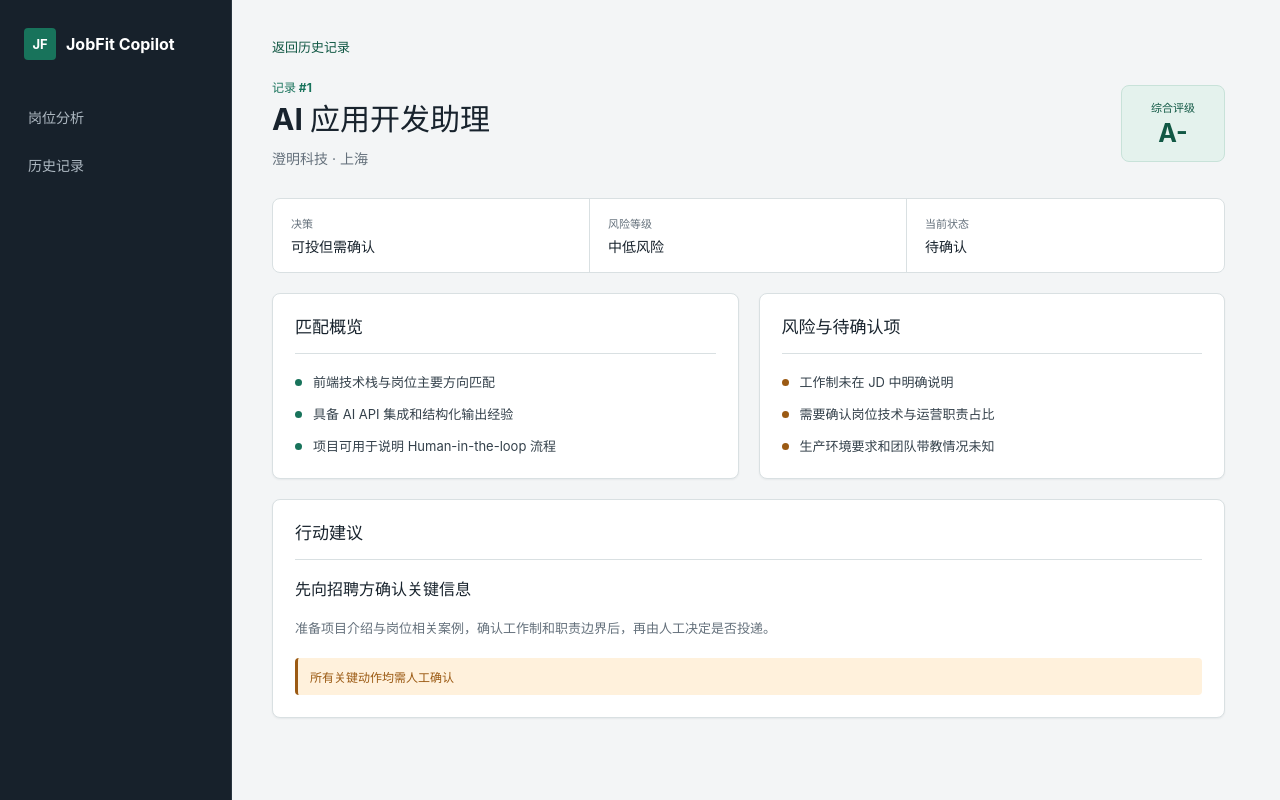
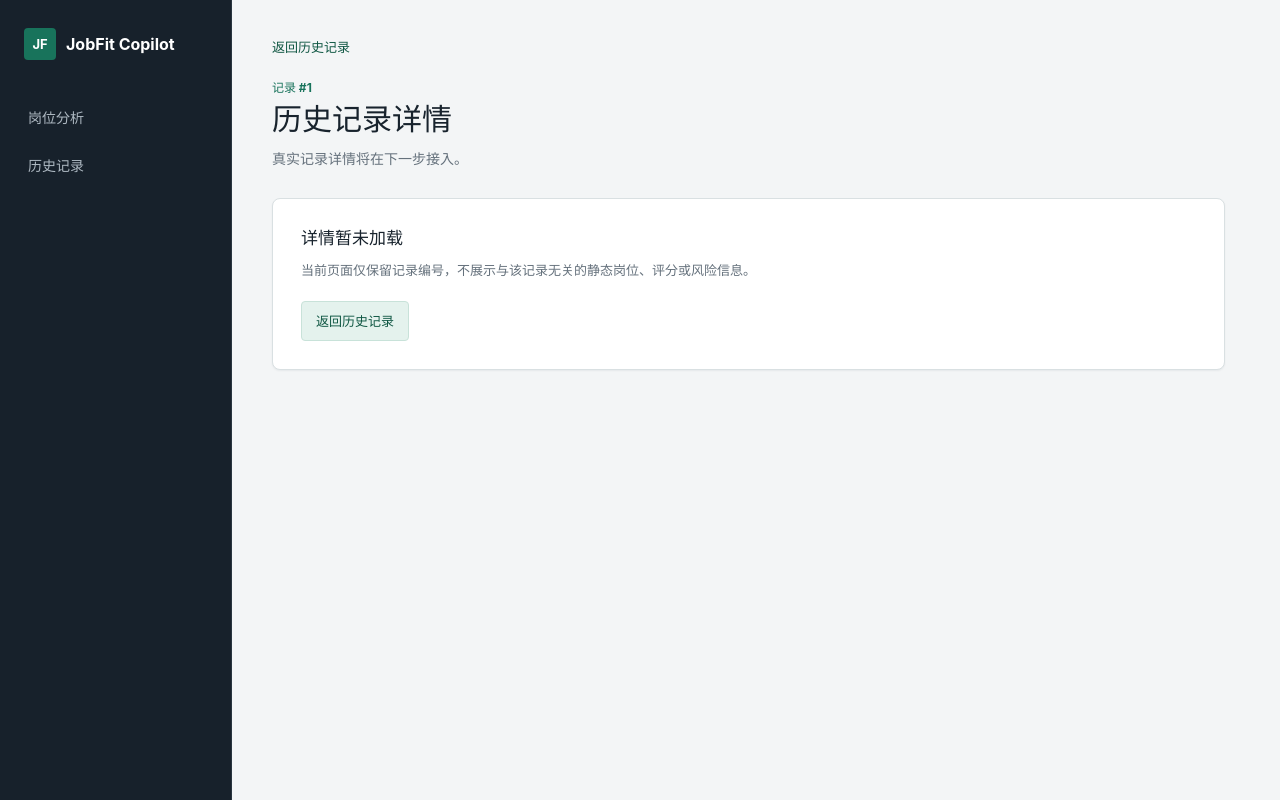
Before and after one commit to Umi-33/jobfit-copilot, a Vue app in the folder frontend/: page /records/1 in a window 1280 px wide. Built offline with nearby package versions, Linux system fonts and the light colour scheme.

Commit message:
feat: connect job records history

```diff
--- a/frontend/src/api/jobfitApi.js
+++ b/frontend/src/api/jobfitApi.js
@@ -102,3 +102,11 @@ export async function createJobRecord({ companyName, jobTitle, city, profileText
   }
   return record
 }
+
+export async function listJobRecords() {
+  const records = await requestJson('/records')
+  if (!Array.isArray(records)) {
+    throw new Error('后端返回的历史记录列表格式不正确。')
+  }
+  return records
+}
--- a/frontend/src/style.css
+++ b/frontend/src/style.css
@@ -638,7 +638,7 @@ h3 {
 .records-header,
 .record-row {
   display: grid;
-  grid-template-columns: minmax(240px, 1.5fr) 70px minmax(150px, 1fr) 90px 110px;
+  grid-template-columns: minmax(220px, 1.5fr) 64px minmax(140px, 1fr) 78px 88px 132px;
   gap: 18px;
   align-items: center;
 }
@@ -703,6 +703,68 @@ h3 {
 .risk-text {
   color: var(--color-warning);
   font-weight: 650;
+}
+
+.record-status {
+  color: var(--color-primary-dark);
+  font-weight: 650;
+}
+
+.records-state {
+  min-height: 220px;
+  padding: 36px 24px;
+  display: flex;
+  flex-direction: column;
+  align-items: center;
+  justify-content: center;
+  text-align: center;
+}
+
+.records-state h2 {
+  margin-bottom: 8px;
+}
+
+.records-state p {
+  max-width: 520px;
+  margin-bottom: 0;
+  color: var(--color-text-muted);
+  font-size: 13px;
+  line-height: 1.6;
+}
+
+.records-state-action {
+  margin-top: 18px;
+}
+
+.records-state-link {
+  display: inline-flex;
+  min-height: 40px;
+  padding: 9px 14px;
+  align-items: center;
+  justify-content: center;
+  color: var(--color-primary-dark);
+  background: var(--color-primary-soft);
+  border: 1px solid #c8e2d9;
+  border-radius: var(--radius-sm);
+  font-size: 13px;
+  font-weight: 700;
+  text-decoration: none;
+}
+
+.detail-placeholder {
+  padding: 28px;
+}
+
+.detail-placeholder h2 {
+  margin-bottom: 10px;
+}
+
+.detail-placeholder p {
+  max-width: 680px;
+  margin-bottom: 20px;
+  color: var(--color-text-muted);
+  font-size: 13px;
+  line-height: 1.65;
 }
 
 .back-link {
--- a/frontend/src/views/RecordDetailView.vue
+++ b/frontend/src/views/RecordDetailView.vue
@@ -1,69 +1,28 @@
 <script setup>
-import { computed } from 'vue'
-
-const props = defineProps({
+defineProps({
   id: {
     type: String,
     required: true,
   },
 })
-
-const records = {
-  1: { company: '澄明科技', title: 'AI 应用开发助理', city: '上海', rating: 'A-' },
-  2: { company: '远见数据', title: 'Vue 前端工程师', city: '杭州', rating: 'B+' },
-  3: { company: '启程智能', title: 'Agent 平台工程师', city: '北京', rating: 'C+' },
-}
-
-const record = computed(() => records[props.id] ?? records[1])
 </script>
 
 <template>
   <div class="page detail-page">
     <RouterLink class="back-link" to="/records">返回历史记录</RouterLink>
 
-    <header class="detail-header">
+    <header class="page-header">
       <div>
         <p class="eyebrow">记录 #{{ id }}</p>
-        <h1>{{ record.title }}</h1>
-        <p class="page-description">{{ record.company }} · {{ record.city }}</p>
-      </div>
-      <div class="detail-score">
-        <span>综合评级</span>
-        <strong>{{ record.rating }}</strong>
+        <h1>历史记录详情</h1>
+        <p class="page-description">真实记录详情将在下一步接入。</p>
       </div>
     </header>
 
-    <section class="summary-strip" aria-label="岗位摘要">
-      <div><span>决策</span><strong>可投但需确认</strong></div>
-      <div><span>风险等级</span><strong>中低风险</strong></div>
-      <div><span>当前状态</span><strong>待确认</strong></div>
+    <section class="panel detail-placeholder">
+      <h2>详情暂未加载</h2>
+      <p>当前页面仅保留记录编号，不展示与该记录无关的静态岗位、评分或风险信息。</p>
+      <RouterLink class="records-state-link" to="/records">返回历史记录</RouterLink>
     </section>
-
-    <div class="detail-grid">
-      <section class="panel detail-section">
-        <div class="section-heading"><h2>匹配概览</h2></div>
-        <ul class="item-list positive-list">
-          <li>前端技术栈与岗位主要方向匹配</li>
-          <li>具备 AI API 集成和结构化输出经验</li>
-          <li>项目可用于说明 Human-in-the-loop 流程</li>
-        </ul>
-      </section>
-
-      <section class="panel detail-section">
-        <div class="section-heading"><h2>风险与待确认项</h2></div>
-        <ul class="item-list warning-list">
-          <li>工作制未在 JD 中明确说明</li>
-          <li>需要确认岗位技术与运营职责占比</li>
-          <li>生产环境要求和团队带教情况未知</li>
-        </ul>
-      </section>
-
-      <section class="panel detail-section action-section">
-        <div class="section-heading"><h2>行动建议</h2></div>
-        <p class="action-name">先向招聘方确认关键信息</p>
-        <p>准备项目介绍与岗位相关案例，确认工作制和职责边界后，再由人工决定是否投递。</p>
-        <div class="approval-note">所有关键动作均需人工确认</div>
-      </section>
-    </div>
   </div>
 </template>
--- a/frontend/src/views/RecordsView.vue
+++ b/frontend/src/views/RecordsView.vue
@@ -1,36 +1,63 @@
 <script setup>
-const records = [
-  {
-    id: 1,
-    company: '澄明科技',
-    title: 'AI 应用开发助理',
-    city: '上海',
-    rating: 'A-',
-    decision: '可投但需确认',
-    risk: '低风险',
-    updatedAt: '2026-07-14',
-  },
-  {
-    id: 2,
-    company: '远见数据',
-    title: 'Vue 前端工程师',
-    city: '杭州',
-    rating: 'B+',
-    decision: '建议先确认信息',
-    risk: '中风险',
-    updatedAt: '2026-07-12',
-  },
-  {
-    id: 3,
-    company: '启程智能',
-    title: 'Agent 平台工程师',
-    city: '北京',
-    rating: 'C+',
-    decision: '谨慎推进',
-    risk: '中风险',
-    updatedAt: '2026-07-09',
-  },
-]
+import { onMounted, ref } from 'vue'
+import { listJobRecords } from '../api/jobfitApi'
+
+const records = ref([])
+const loading = ref(false)
+const loadError = ref('')
+
+const riskLabels = {
+  low: '低风险',
+  medium: '中风险',
+  high: '高风险',
+}
+
+const statusLabels = {
+  pending_confirmation: '待确认',
+  not_suitable: '不合适',
+  preparing_application: '准备申请',
+  applied: '已投递',
+  preparing_interview: '准备面试',
+  archived: '已归档',
+}
+
+function displayMappedValue(value, labels) {
+  if (!value) return '未知'
+  return labels[value] || value
+}
+
+function formatLocalTime(value) {
+  if (!value) return '—'
+  const date = new Date(value)
+  if (Number.isNaN(date.getTime())) return '—'
+
+  return new Intl.DateTimeFormat('zh-CN', {
+    year: 'numeric',
+    month: '2-digit',
+    day: '2-digit',
+    hour: '2-digit',
+    minute: '2-digit',
+    hour12: false,
+  }).format(date)
+}
+
+async function loadRecords() {
+  if (loading.value) return
+
+  loading.value = true
+  loadError.value = ''
+
+  try {
+    records.value = await listJobRecords()
+  } catch (error) {
+    records.value = []
+    loadError.value = error instanceof Error ? error.message : '历史记录加载失败，请稍后重试。'
+  } finally {
+    loading.value = false
+  }
+}
+
+onMounted(loadRecords)
 </script>
 
 <template>
@@ -39,17 +66,36 @@ const records = [
       <div>
         <p class="eyebrow">分析档案</p>
         <h1>历史记录</h1>
-        <p class="page-description">查看已分析岗位的摘要和当前判断。</p>
+        <p class="page-description">查看已保存岗位的分析摘要和当前状态。</p>
       </div>
       <span class="record-count">{{ records.length }} 条记录</span>
     </header>
 
-    <section class="records-panel" aria-label="岗位记录列表">
+    <section v-if="loading" class="records-panel records-state" aria-live="polite">
+      <p>正在加载历史记录……</p>
+    </section>
+
+    <section v-else-if="loadError" class="records-panel records-state" aria-live="polite">
+      <h2>历史记录加载失败</h2>
+      <p>{{ loadError }}</p>
+      <button class="secondary-button records-state-action" type="button" @click="loadRecords">
+        重新加载
+      </button>
+    </section>
+
+    <section v-else-if="records.length === 0" class="records-panel records-state">
+      <h2>暂无历史记录</h2>
+      <p>完成岗位分析并保存后，记录会显示在这里。</p>
+      <RouterLink class="records-state-action records-state-link" to="/">前往岗位分析</RouterLink>
+    </section>
+
+    <section v-else class="records-panel" aria-label="岗位记录列表">
       <div class="records-header" aria-hidden="true">
         <span>岗位</span>
         <span>评分</span>
         <span>判断</span>
         <span>风险</span>
+        <span>状态</span>
         <span>更新时间</span>
       </div>
 
@@ -60,13 +106,14 @@ const records = [
         :to="`/records/${record.id}`"
       >
         <span class="record-job">
-          <strong>{{ record.title }}</strong>
-          <small>{{ record.company }} · {{ record.city }}</small>
+          <strong>{{ record.job_title || '未命名岗位' }}</strong>
+          <small>{{ record.company_name || '未知公司' }} · {{ record.city || '未知城市' }}</small>
         </span>
-        <span class="rating-badge">{{ record.rating }}</span>
-        <span>{{ record.decision }}</span>
-        <span class="risk-text">{{ record.risk }}</span>
-        <span class="record-date">{{ record.updatedAt }}</span>
+        <span class="rating-badge">{{ record.rating || '—' }}</span>
+        <span class="record-decision">{{ record.decision || '未知' }}</span>
+        <span class="risk-text">{{ displayMappedValue(record.risk_level, riskLabels) }}</span>
+        <span class="record-status">{{ displayMappedValue(record.status, statusLabels) }}</span>
+        <span class="record-date">{{ formatLocalTime(record.updated_at) }}</span>
       </RouterLink>
     </section>
   </div>
```
